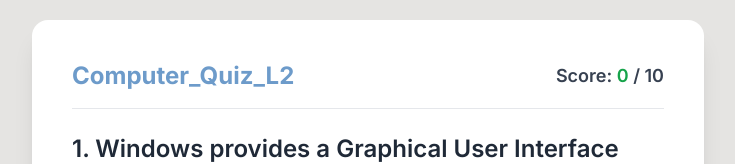
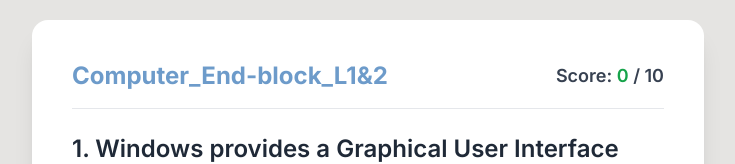
Before and after one commit to shabazrasheed10-rgb/Computer_End-Block, a plain HTML site: page index.html in a window 1280 px wide. Shown: the top 164 px of the page, without its empty margins (272-1007 px from the left). Drawn offline with nearby package versions, Linux system fonts and the light colour scheme.

Commit message:
Update quiz title in index.html

```diff
--- a/index.html
+++ b/index.html
@@ -46,7 +46,7 @@
   <div id="quiz-container" class="w-full max-w-2xl bg-white shadow-xl rounded-2xl p-6 md:p-10">
 
    <div class="flex justify-between items-center mb-6 border-b pb-4 border-gray-200">
-    <h1 class="text-2xl font-bold text-[#6D9BCA]">Computer_Quiz_L2</h1>
+    <h1 class="text-2xl font-bold text-[#6D9BCA]">Computer_End-block_L1&2</h1>
 
     <div class="text-lg font-semibold text-gray-700">
       Score: <span id="score-display" class="text-green-600">0</span> / <span id="total-questions">0</span>
```
